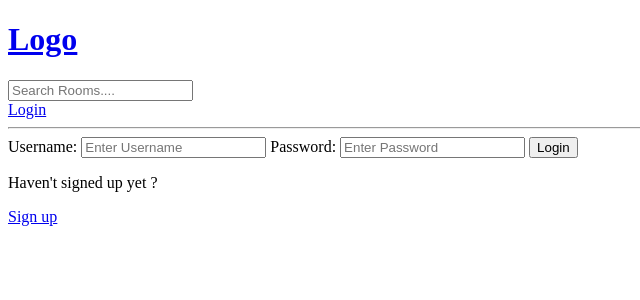
After one commit to bibek190/django-project, a Django app: page /login/ in a window 1280 px wide. The commit adds this page. Shown: the top 300 px of the page, without its empty margins (0-640 px from the left). Run offline with Django 5.2, Linux system fonts and the light colour scheme.

Commit message:
message crud

```diff
--- a/studybud/base/models.py
+++ b/studybud/base/models.py
@@ -16,7 +16,7 @@ class Room(models.Model):
     topic =models.ForeignKey(Topic,on_delete=models.SET_NULL,null=True)
     name = models.CharField(max_length=100)
     description = models.TextField(null=True, blank = True)
-    # participants =
+    participants = models.ManyToManyField(User,related_name='participants',blank=True)
     updated = models.DateTimeField(auto_now=True)
     created = models.DateTimeField(auto_now_add=True)
 
--- a/studybud/base/templates/base/home.html
+++ b/studybud/base/templates/base/home.html
@@ -39,8 +39,10 @@
           {% for room in rooms %}
           <div>
             <div>
+              {% if request.user == room.host %}
               <a href="{% url 'update-room' room.id %}">Edit</a>
               <a href="{%url 'delete-room' room.id %}">Delete</a>
+              {% endif %}
             </div>
             <span>@{{room.host.username}}</span>
             <h5>
--- /dev/null
+++ b/studybud/base/templates/base/login_register.html
@@ -0,0 +1,32 @@
+{% extends 'main.html' %} {% block content %} {% if page == 'login' %}
+<div>
+  <div>
+    <form method="POST" action="">
+      {% csrf_token %}
+
+      <label>Username:</label>
+      <input type="text" name="username" placeholder="Enter Username" />
+
+      <label>Password:</label>
+      <input type="password" name="password" placeholder="Enter Password" />
+
+      <input type="submit" value="Login" />
+    </form>
+
+    <p>Haven't signed up yet ?</p>
+    <a href="{%url 'register' %}">Sign up</a>
+  </div>
+
+  {% else %}
+  <div>
+    <form method="POST" action="">
+      {% csrf_token %} {{form.as_p}}
+
+      <input type="submit" value="Register" />
+    </form>
+
+    <p>Already signed up ?</p>
+    <a href="{%url 'login' %}">Login</a>
+  </div>
+</div>
+{% endif %} {% endblock %}
--- a/studybud/base/urls.py
+++ b/studybud/base/urls.py
@@ -2,9 +2,13 @@ from django.urls import path
 from . import views
 
 urlpatterns = [
+    path('login/',views.loginPage,name="login"),
+    path('logout/',views.logoutUser,name="logout"),
+    path('register/',views.registerPage,name="register"),
     path('', views.home, name="home"),
     path('room/<str:pk>/', views.room, name='room'),
     path('create-room/',views.createRoom, name="create-room"),
     path('update-room/<str:pk>/',views.updateRoom, name="update-room"),
     path('delete-room/<str:pk>/',views.deleteRoom, name="delete-room"),
+    path('delete-message/<str:pk>/',views.deleteMessage, name="delete-message"),
 ]
--- a/studybud/base/views.py
+++ b/studybud/base/views.py
@@ -1,7 +1,15 @@
 from django.shortcuts import render,redirect
+from django.contrib import messages
+from django.contrib.auth.decorators import login_required
 from django.db.models import Q
-from .models import Room,Topic
+from .models import Room,Topic,Message
 from .forms import RoomForm
+from django.contrib.auth.models import User
+from django.contrib.auth import authenticate,login,logout
+from django.http import HttpResponse
+from django.contrib.auth.forms import UserCreationForm
+
+
 
 rooms = [
     {"id": 1, "name": "Lets learn python!"},
@@ -10,6 +18,49 @@ rooms = [
 ]
 
 
+def loginPage(request):
+    page='login'
+    if request.user.is_authenticated:
+        return redirect('home')
+
+    if request.method == "POST":
+        username = request.POST.get("username").lower()
+        password = request.POST.get("password")
+
+        try:
+            user = User.objects.get(username=username)
+        except:
+            messages.error(request, "User doesnot exist.")
+
+        user = authenticate(request,username=username,password=password)
+
+        if user is not None:
+            login(request, user)
+            return redirect("home")
+        else:
+            messages.error(request,"Username or password doesnot exist")
+    context = {"page":page}
+    return render(request,'base/login_register.html',context)
+
+def logoutUser(request):
+    logout(request)
+    return redirect('home')
+
+def registerPage(request):
+    form = UserCreationForm()
+
+    if request.method == "POST":
+        form = UserCreationForm(request.POST)
+        if form.is_valid():
+            user = form.save(commit = False)
+            user.username = user.username.lower()
+            user.save()
+            login(request, user)
+            return redirect('home')
+        else:
+            messages.error(request,"An error occured in registration")
+
+    return render(request,'base/login_register.html',{"form":form})
 
 def home(request):
     q = request.GET.get('q') if request.GET.get("q") != None else ""
@@ -25,9 +76,22 @@ def home(request):
 
 def room(request,pk):
     room = Room.objects.get(id = pk)
-    context = {'room':room}
+    room_messages = room.message_set.all().order_by('-created')
+    participants = room.participants.all()
+
+    if request.method == "POST":
+        message = Message.objects.create(
+            user = request.user,
+            room = room,
+            body = request.POST.get("body")
+        )
+        room.participants.add(request.user)
+        return redirect('room',pk = room.id)
+
+    context = {'room':room,"room_messages":room_messages,"participants":participants}
     return render(request,"base/room.html",context)
 
+@login_required(login_url="login")
 def createRoom(request):
     form = RoomForm()
     if request.method == "POST":
@@ -40,10 +104,13 @@ def createRoom(request):
     context = {'form':form}
     return render(request,'base/room_form.html',context)
 
-
+@login_required(login_url="login")
 def updateRoom(request,pk):
     room = Room.objects.get(id=pk)
     form = RoomForm(instance=room)
+
+    if request.user != room.host:
+        return HttpResponse("You are not allowed here")
 
     if request.method == "POST":
         form = RoomForm(request.POST,instance=room)
@@ -54,9 +121,28 @@ def updateRoom(request,pk):
     context = {"form": form}
     return render(request, 'base/room_form.html', context)
 
+@login_required(login_url="login")
 def deleteRoom(request,pk):
     room = Room.objects.get(id=pk)
+
+    if request.user != room.host:
+        return HttpResponse("You are not allowed here")
+
     if request.method == "POST":
         room.delete()
         return redirect('home')
     return render(request,'base/deleteRoom.html',{'obj':room})
+
+
+
+@login_required(login_url="login")
+def deleteMessage(request,pk):
+    message = Message.objects.get(id=pk)
+
+    if request.user != message.user:
+        return HttpResponse("You are not allowed here")
+
+    if request.method == "POST":
+        message.delete()
+        return redirect('home')
+    return render(request,'base/deleteRoom.html',{'obj':message})
--- a/studybud/templates/main.html
+++ b/studybud/templates/main.html
@@ -6,6 +6,12 @@
     <title>Studybud</title>
   </head>
   <body>
-    {%include 'navbar.html'%} {% block content %} {% endblock %}
+    {%include 'navbar.html'%} {% if messages %}
+    <ul class="messages">
+      {% for message in messages %}
+      <li>{{ message }}</li>
+      {% endfor %}
+    </ul>
+    {% endif %}{% block content %} {% endblock %}
   </body>
 </html>
--- a/studybud/templates/navbar.html
+++ b/studybud/templates/navbar.html
@@ -13,6 +13,13 @@
     <form method="GET" action="{% url 'home' %}">
       <input type="text" name="q" placeholder="Search Rooms...." />
     </form>
+
+    {% if request.user.is_authenticated %}
+    <p>Hello <strong>{{request.user}}</strong></p>
+    <a href="{% url 'logout' %}">Logout</a>
+    {% else %}
+    <a href="{% url 'login' %}">Login</a>
+    {% endif %}
     <hr />
   </body>
 </html>
```
Also changed, not shown: studybud/base/templates/base/room.html (+50 -2 lines), studybud/base/migrations/0003_alter_room_options_room_participants.py (added), studybud/db.sqlite3, 1 other file.
